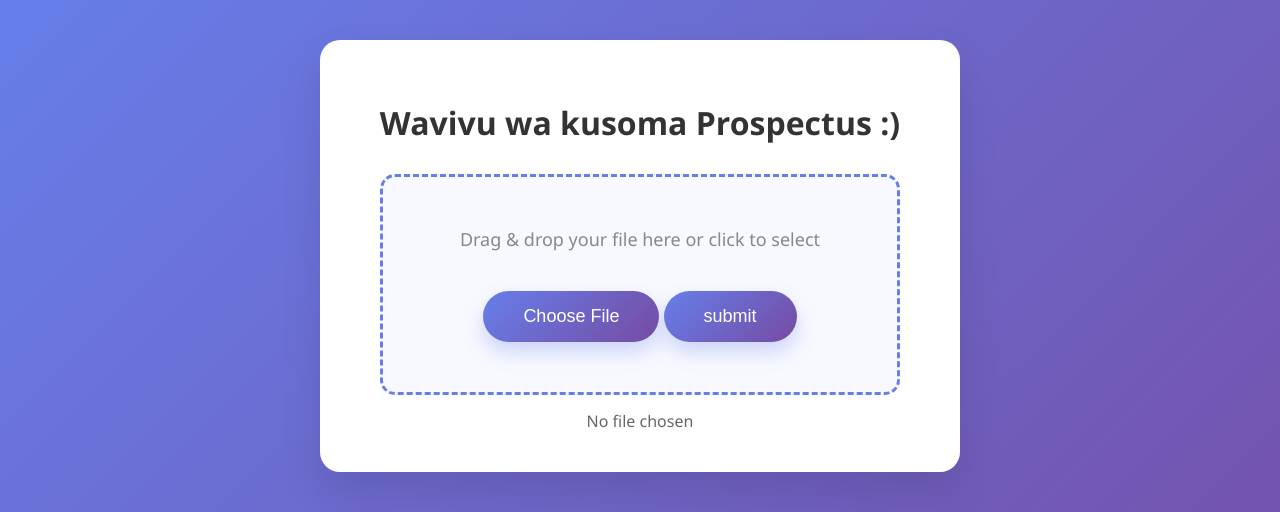
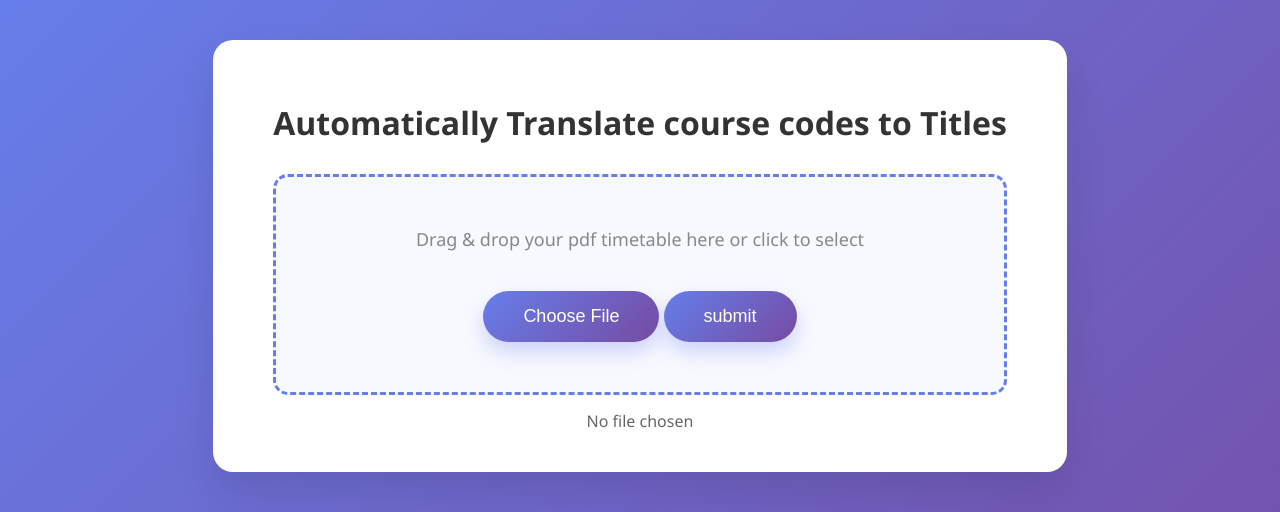
Before and after one commit to wenses/ProspReader1, a Flask app: page / in a window 1280 px wide. Shown: the top 512 px of the page. Run offline with Flask 3, Linux system fonts and the light colour scheme.

Commit message:
made it clear

```diff
--- a/templates/index.html
+++ b/templates/index.html
@@ -86,11 +86,11 @@
 </head>
 <body>
     <div class="upload-container">
-        <h1>Wavivu wa kusoma Prospectus :)</h1>
+        <h1>Automatically Translate course codes to Titles</h1>
         <form id="uploadForm" method="POST" action="/uploader" enctype="multipart/form-data">
             <div class="upload-area" id="uploadArea">
                 <p style="margin: 0 0 20px 0; color: #888; font-size: 18px;">
-                    Drag & drop your file here or click to select
+                    Drag & drop your pdf timetable here or click to select
                 </p>
                 <button type="button" class="upload-btn" id="selectBtn">Choose File</button>
                 <input type="file" name="file" id="fileInput" required>
```
